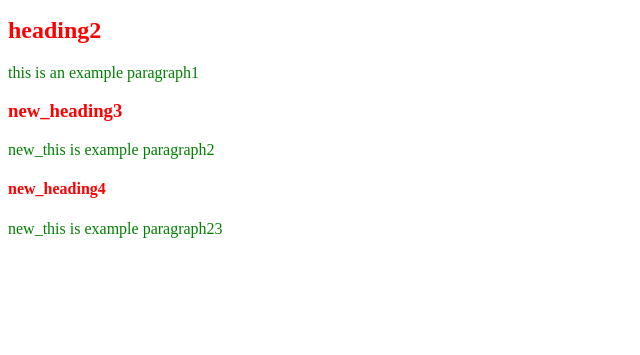
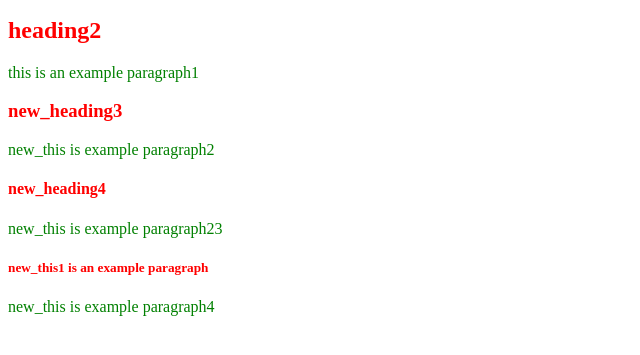
Before and after one commit to mntst42/first, a plain HTML site: page index.html in a window 1280 px wide. Shown: the part 101-456 px from the top of the page, without its empty margins (0-640 px from the left). Drawn offline with Linux system fonts and the light colour scheme.

Commit message:
modified 24/5

```diff
--- a/index.html
+++ b/index.html
@@ -15,5 +15,9 @@
     <p style="color:green">new_this is example paragraph2</p>
     <h4 style="color:red">new_heading4</h4>
     <p style="color:green">new_this is example paragraph23</p>
+
+    <h5 style="color:red">new_this1 is an example paragraph</h5>
+    <p style="color:green">new_this is example paragraph4</p>
+
 </body>
 </html>
```
